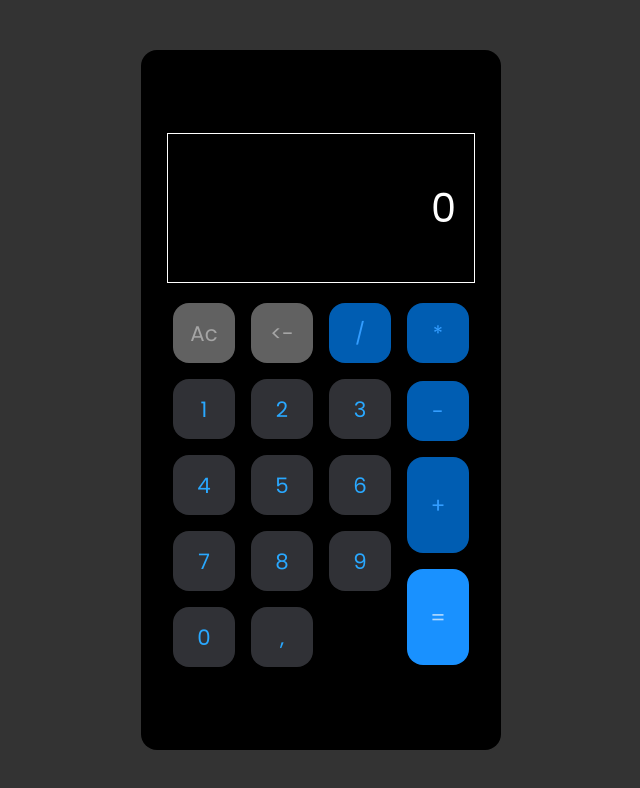
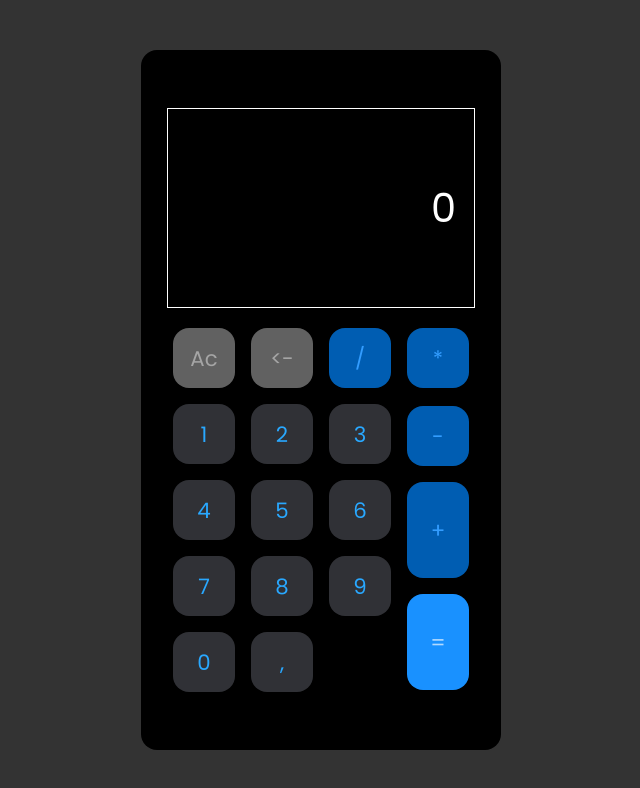
Before and after one commit to gabrielripardo/calculator-react, a React (Vite) app: page / in a window 1280 px wide. Shown: the top 788 px of the page, without its empty margins (319-959 px from the left). Built offline with nearby package versions, Linux system fonts and the light colour scheme.

Commit message:
tamanho dos números proporcionais ao display

```diff
--- a/src/components/Calculator/index.tsx
+++ b/src/components/Calculator/index.tsx
@@ -18,12 +18,14 @@ export default function Calculator() {
   }
 
   const setValue = (value: string) => {
+    if (digit.length < 16) {
       if (operator == "") {
         setNumLeft(numLeft + value);
         setDigit(numLeft + value);
       } else {
         setNumRight(numRight + value);
         setDigit(numRight + value);
+      }
     }
   };
 
--- a/src/components/Display/index.tsx
+++ b/src/components/Display/index.tsx
@@ -6,8 +6,17 @@ interface props {
 }
 
 export default function Display({ children, expression }: props) {
+  const getFontSize = () => {
+    if (children.length > 11) {
+      const size = 10 + (children.length - 11);
+      return `calc(2.5rem - ${size}px)`;
+    }
+
+    return "2.5rem";
+  };
+
   return (
-    <div className="content">
+    <div className="content" style={{ fontSize: getFontSize() }}>
       <div className="expression">{expression}</div>
       {children}
     </div>
--- a/src/components/Display/styles.css
+++ b/src/components/Display/styles.css
@@ -2,12 +2,13 @@
   display: flex;
   flex-direction: column;
   justify-content: center;
+  flex-wrap: wrap;
   align-items: flex-end;
   padding: 18px;
   color: #fff;
   border: #fff solid 1px;
   width: 100%;
-  height: 150px;
+  height: 200px;
   font-size: 2.5rem;
 }
 
```
Lines whose indentation alone changed are shown as unchanged.
